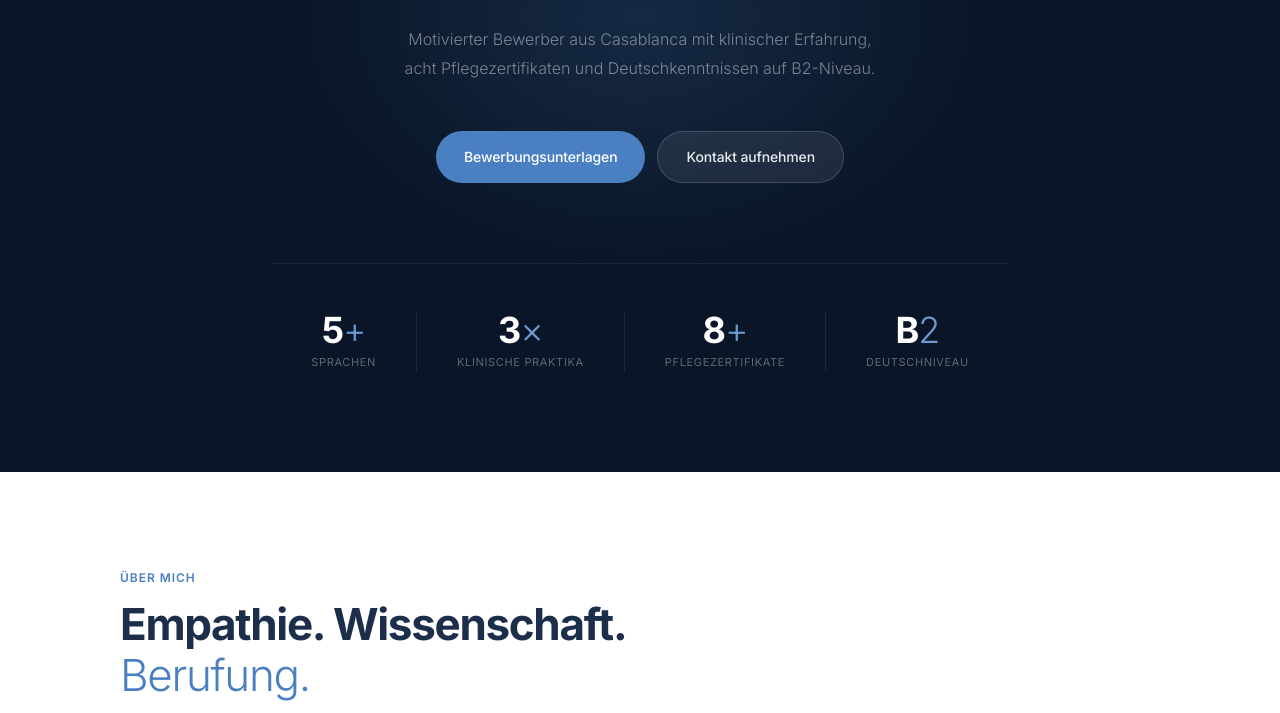
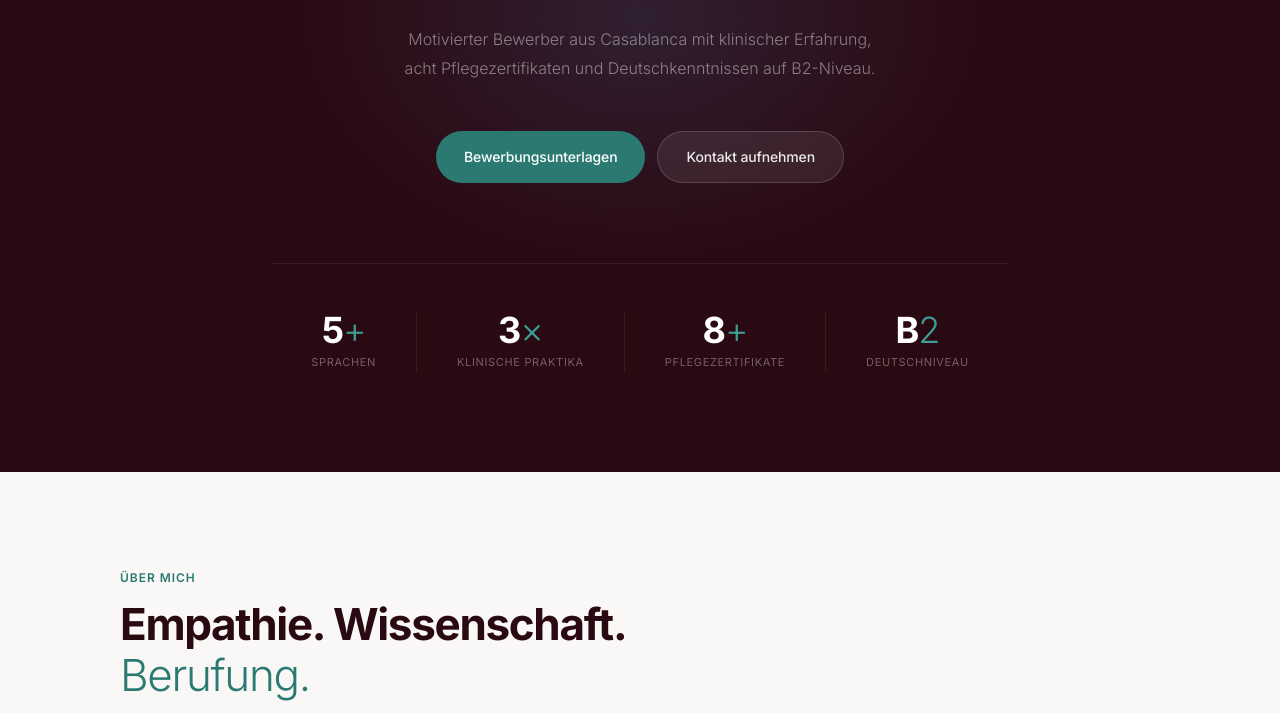
Before and after one commit to whbexc/whbexc.github.io, a plain HTML site: page index.html in a window 1280 px wide. Shown: the part 409-1122 px from the top of the page. Drawn offline with Linux system fonts and the light colour scheme.

Commit message:
Update index.html

```diff
--- a/index.html
+++ b/index.html
@@ -8,21 +8,21 @@
 <style>
 /* ── TOKENS ─────────────────────────────────────────────────────────────── */
 :root {
-  --navy:   #1A3560;
-  --blue:   #2E5FA3;
-  --sky:    #4A7FC1;
-  --sky-lt: #6B9BD1;
-  --teal:   #1A7A6E;
-  --ink:    #1C2E4A;
-  --body:   #3A4F66;
-  --muted:  #7A90A8;
-  --subtle: #B8CADB;
-  --line:   #E2EAF2;
-  --bg:     #F5F7FA;
-  --white:  #FFFFFF;
-  --card:   #FFFFFF;
-  --dark-bg:#0A1628;
-  --dark2:  #0F1E35;
+  --navy:   #3D0E1A;
+  --blue:   #6B1E2E;
+  --sky:    #2A7A72;
+  --sky-lt: #3D9E95;
+  --teal:   #2A7A72;
+  --ink:    #2A0A12;
+  --body:   #4A2A30;
+  --muted:  #8A6A6A;
+  --subtle: #C4A0A0;
+  --line:   #E8D8D4;
+  --bg:     #F5F0EE;
+  --white:  #FAF8F6;
+  --card:   #FAF8F6;
+  --dark-bg:#2A0A12;
+  --dark2:  #1A0508;
 }
 
 /* ── RESET ──────────────────────────────────────────────────────────────── */
```
